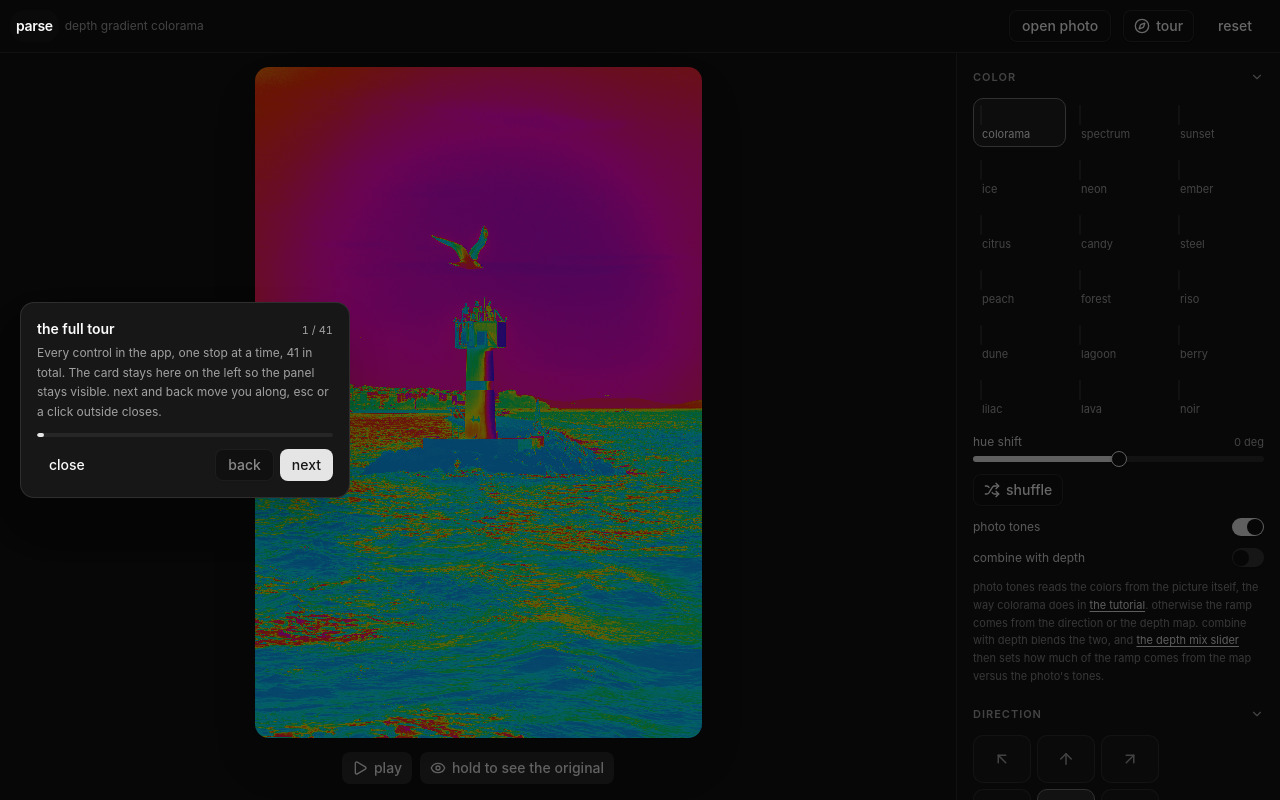
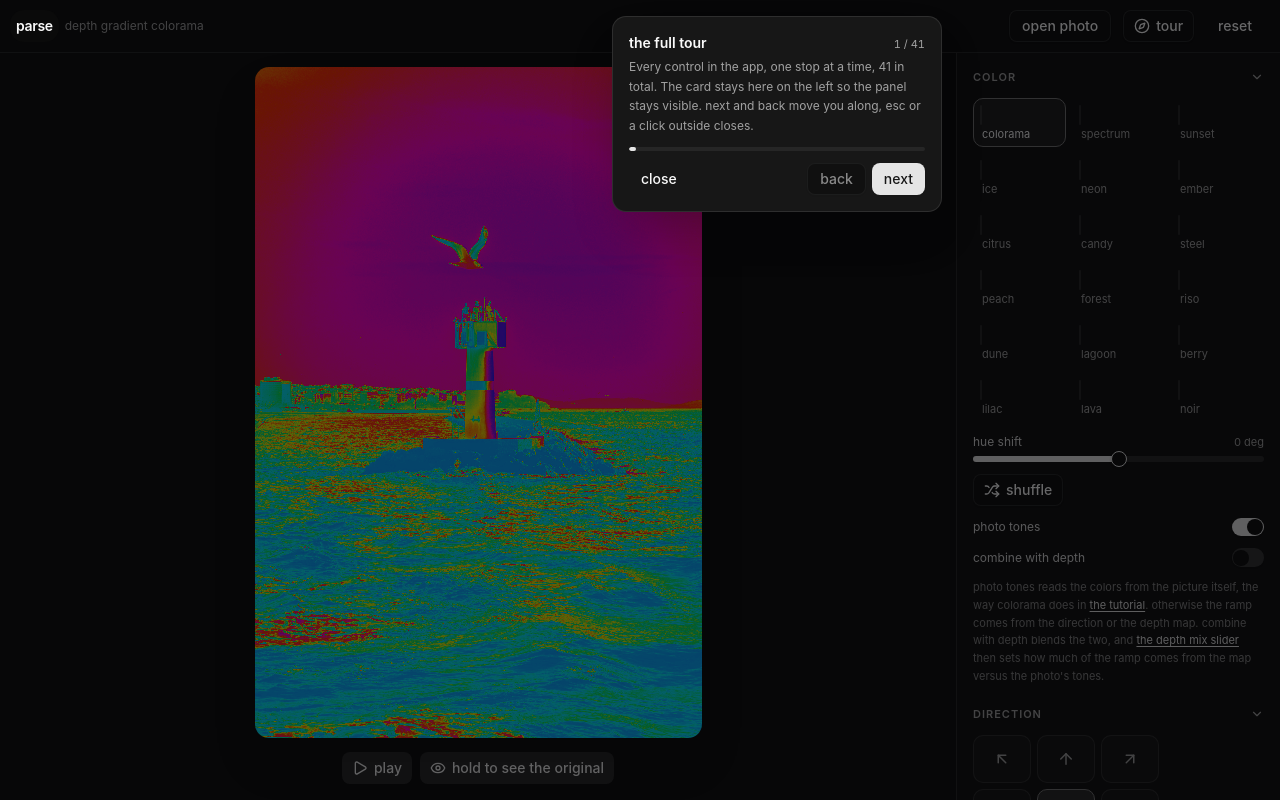
Before and after one commit to sloemo01/parse, a React (Vite) app: page / in a window 1280 px wide. Both pictures are taken after a click on the button "tour". Built offline with nearby package versions, Linux system fonts and the light colour scheme.

Commit message:
tour: card hugs the left edge of the control panel, tracking the spotlit target

```diff
--- a/src/components/Controls.jsx
+++ b/src/components/Controls.jsx
@@ -99,7 +99,10 @@ export default function Controls({
   }
 
   return (
-    <aside className="panel-scroll flex w-[324px] flex-none flex-col gap-5 overflow-y-auto border-l border-border bg-card/25 p-4 max-[620px]:w-full max-[620px]:border-l-0 max-[620px]:border-t">
+    <aside
+      id="tour-panel"
+      className="panel-scroll flex w-[324px] flex-none flex-col gap-5 overflow-y-auto border-l border-border bg-card/25 p-4 max-[620px]:w-full max-[620px]:border-l-0 max-[620px]:border-t"
+    >
       <Section title="color">
         <div id="tour-palettes" className="grid grid-cols-[repeat(auto-fill,minmax(86px,1fr))] gap-1.5">
           {PALETTES.map((p) => (
--- a/src/components/Tour.jsx
+++ b/src/components/Tour.jsx
@@ -257,6 +257,7 @@ const STEPS = [
 ]
 
 const CARD_W = 330
+const CARD_H = 230
 
 export default function Tour({ open, onClose }) {
   const [step, setStep] = useState(0)
@@ -324,6 +325,18 @@ export default function Tour({ open, onClose }) {
 
   if (!open) return null
 
+  // The card sits just left of the control panel, its right edge snug to the
+  // panel border, vertically centered on the spotlit target. The panel stays
+  // fully visible, and the card reads as part of the panel it is explaining.
+  const vh = window.innerHeight
+  const panelEl = document.getElementById('tour-panel')
+  const panelRect = panelEl ? panelEl.getBoundingClientRect() : null
+  const cardLeft = panelRect ? Math.max(12, panelRect.left - CARD_W - 14) : 20
+  let cardTop = Math.max(16, vh / 2 - CARD_H / 2)
+  if (rect) {
+    cardTop = Math.max(16, Math.min(vh - CARD_H - 16, rect.top + rect.height / 2 - CARD_H / 2))
+  }
+
   return (
     <div className="fixed inset-0 z-[90]">
       <div className="absolute inset-0" onClick={onClose} />
@@ -339,11 +352,9 @@ export default function Tour({ open, onClose }) {
           }}
         />
       )}
-      {/* Docked left, vertically centered with the margin auto trick, so the
-          card never moves between steps. */}
       <div
-        className="absolute rounded-xl border border-border bg-card p-4 shadow-2xl"
-        style={{ left: 20, top: 0, bottom: 0, margin: 'auto', width: CARD_W, height: 'fit-content' }}
+        className="absolute rounded-xl border border-border bg-card p-4 shadow-2xl transition-[top] duration-150"
+        style={{ left: cardLeft, top: cardTop, width: CARD_W }}
       >
         <div className="mb-1 flex items-baseline justify-between gap-3">
           <span className="text-sm font-semibold">{s.title}</span>
```
